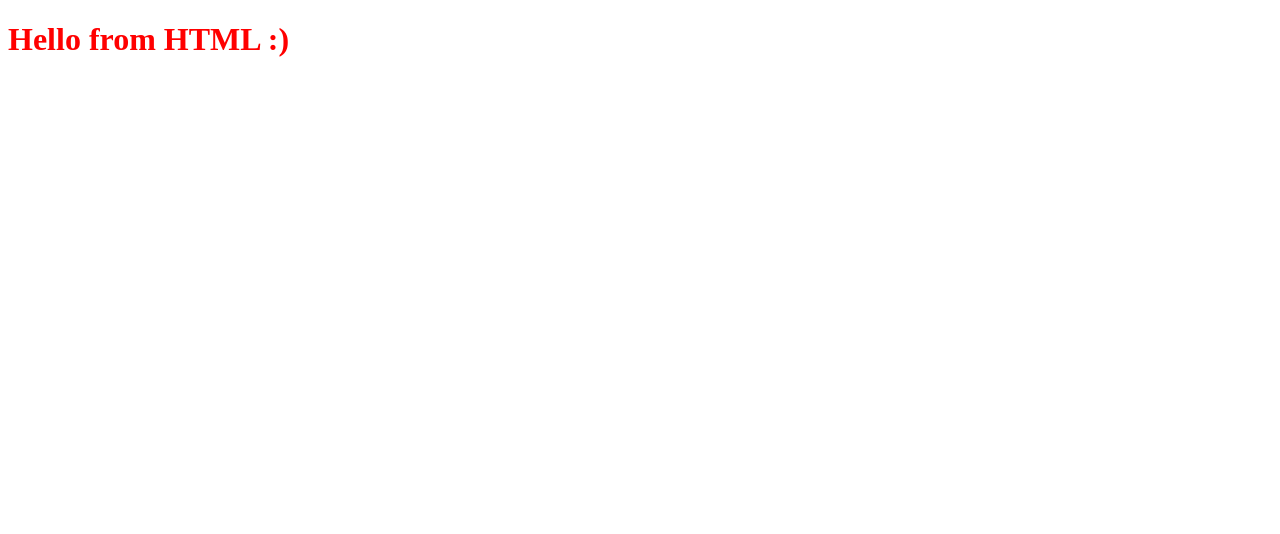
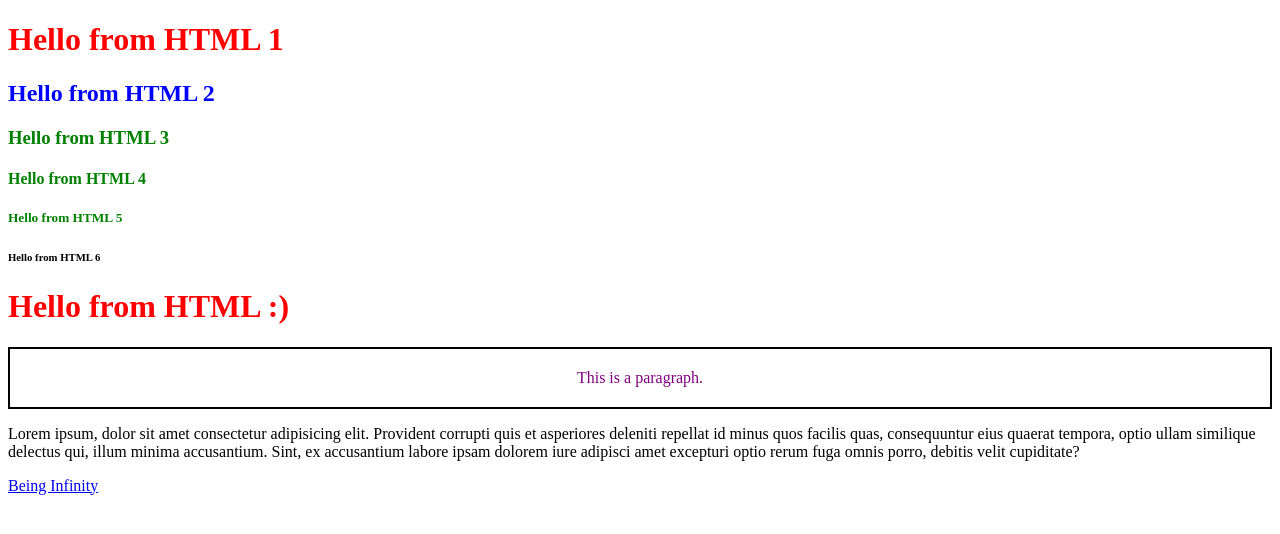
Before and after one commit to hruthika18/autosuggest, a website: page frontend/index.html in a window 1280 px wide. Drawn offline with Linux system fonts and the light colour scheme.

Commit message:
Intro to HTML & CSS

```diff
--- a/frontend/css/index.css
+++ b/frontend/css/index.css
@@ -1,3 +1,20 @@
 h1 {
     color: red;
 }
+
+#heading1 {
+    color: blue;
+}
+
+.heading2 {
+    color: green;
+}
+
+.paragraph {
+    color: purple;
+    border: 2px;
+    border-color: black;
+    border-style: solid;
+    padding: 20px;
+    text-align: center;
+}
--- a/frontend/index.html
+++ b/frontend/index.html
@@ -9,7 +9,23 @@
 </head>
 
 <body>
+    <h1> Hello from HTML 1</h1>
+    <h2 id="heading1"> Hello from HTML 2</h2>
+    <h3 class="heading2"> Hello from HTML 3</h3>
+    <h4 class="heading2"> Hello from HTML 4</h4>
+    <h5 class="heading2"> Hello from HTML 5</h5>
+    <h6> Hello from HTML 6</h6>
     <h1> Hello from HTML :) </h1>
+
+    <p class="paragraph"> This is a paragraph. </p>
+
+    <p>Lorem ipsum, dolor sit amet consectetur adipisicing elit. Provident corrupti quis et asperiores deleniti repellat
+        id minus quos facilis quas, consequuntur eius quaerat tempora, optio ullam similique delectus qui, illum minima
+        accusantium. Sint, ex accusantium labore ipsam dolorem iure adipisci amet excepturi optio rerum fuga omnis
+        porro, debitis velit cupiditate?</p>
+
+    <a href="https://www.being-infinity.com/"> Being Infinity </a>
+
     <script src="js/index.js"></script>
 </body>
 
```
